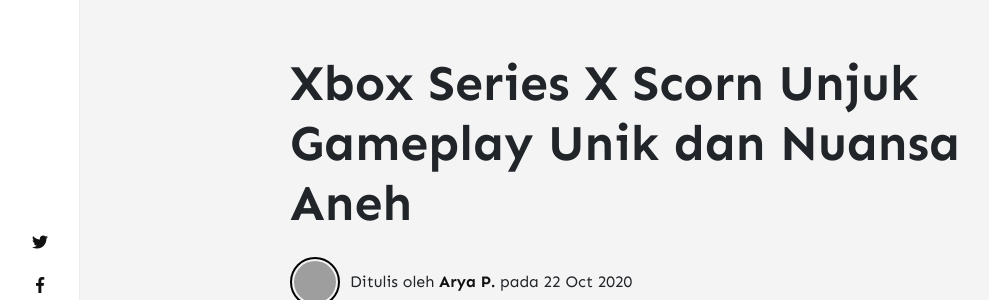
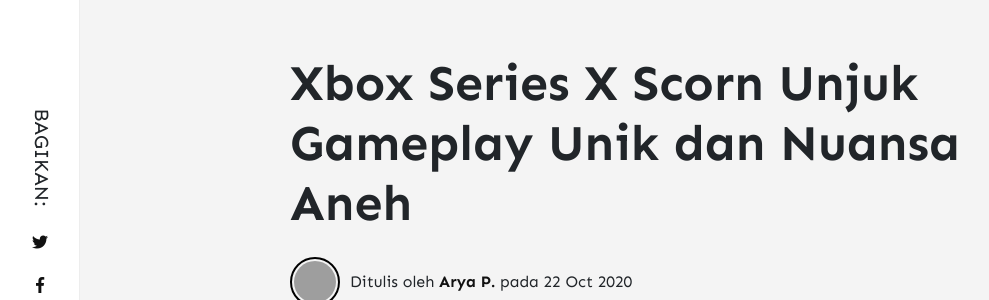
Before and after one commit to arytapermana/dsg-web, a Jekyll site: the page built from _posts/2020-10-22-xbox-series-x-scorn-unjuk-gameplay-unik-dan-nuansa-aneh.md, in a window 1280 px wide. Shown: the part 183-483 px from the top of the page, without its empty margins (0-989 px from the left). Built offline with Jekyll 4.4.1, drawn with Linux system fonts in a browser that asks for light colours; nearby versions of some CDN libraries; comment, search, counter and statistics services are not loaded; grey boxes are pictures that could not be loaded.

Commit message:
share button update

```diff
--- a/assets/css/theme.scss
+++ b/assets/css/theme.scss
@@ -564,7 +564,13 @@
     }
 }
 .share .share-text{
-  display: none;
+  text-transform: uppercase;
+  margin-bottom: 80px;
+  margin-left: 3px;
+  font-size: 15pt;
+  -ms-transform: rotate(90deg); /* IE 9 */
+  transform: rotate(90deg);
+  font-weight: 500;
 }
 @media only screen and (max-width: 600px){
   .share{
@@ -572,7 +578,13 @@
     z-index: 1;
   }
   .share .share-text{
-    display: block;
+    text-transform: capitalize;
+    margin-bottom: 20px;
+    margin-left: 0px;
+    margin-right: 10px;
+    font-size: auto;
+    -ms-transform: rotate(0deg); /* IE 9 */
+    transform: rotate(0deg);
   }
 }
 
```
